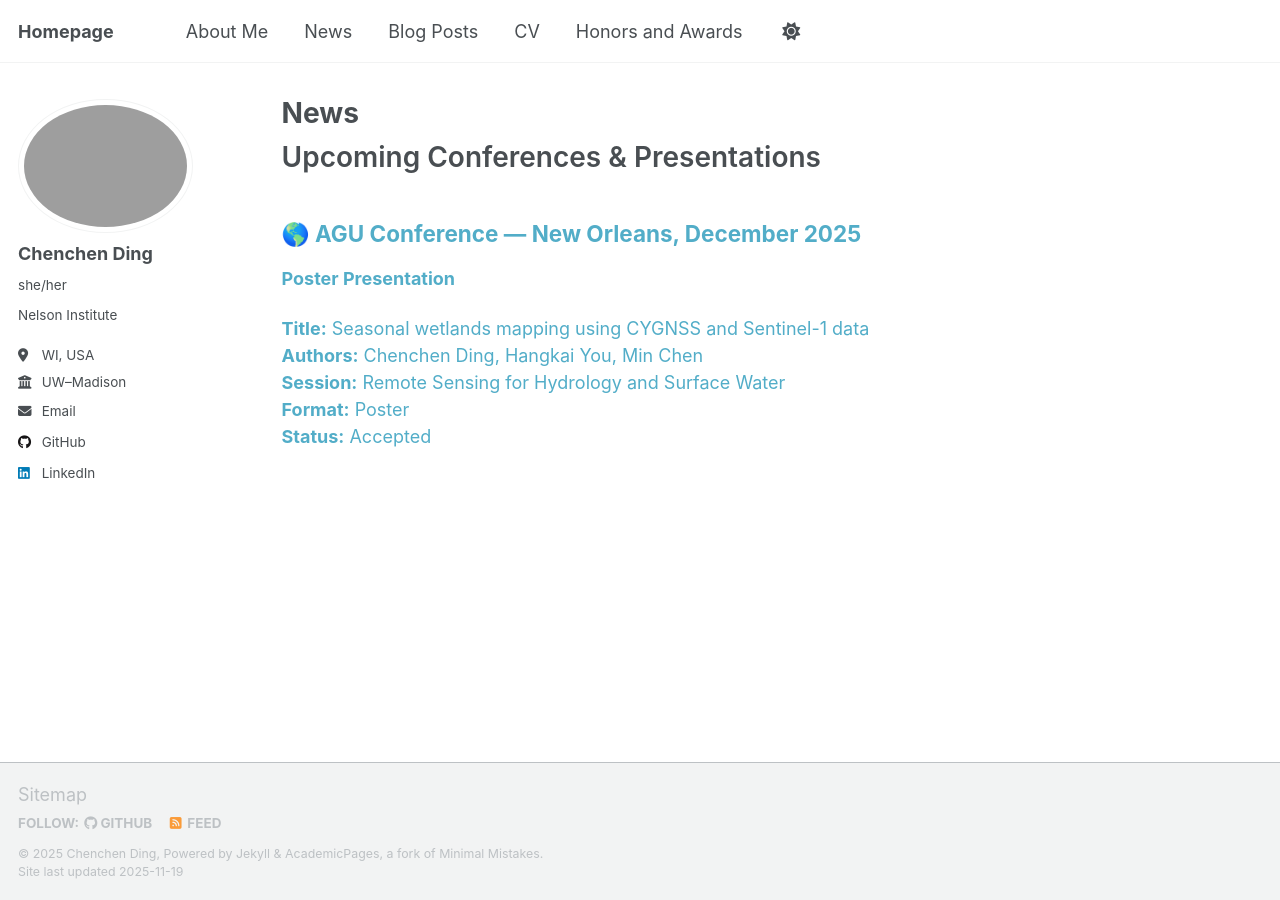
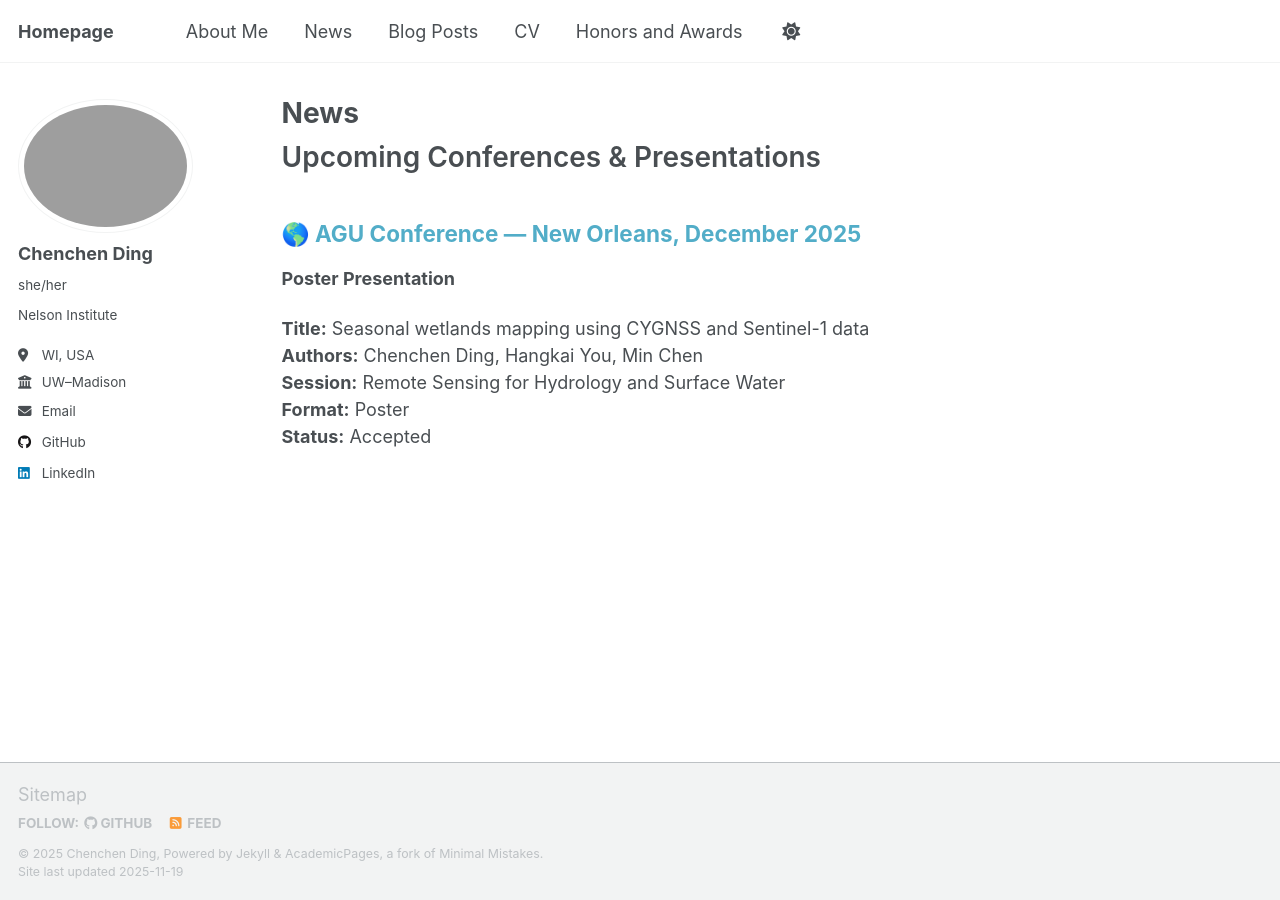
Before and after one commit to DCC0329/ChenchenDing.github.io, a Jekyll site: the page built from _pages/news.html, in a window 1280 px wide. Built offline with Jekyll 4.4.1, drawn with Linux system fonts in a browser that asks for light colours; a script that is not in the unit is left out.

Commit message:
Update news.html

```diff
--- a/_pages/news.html
+++ b/_pages/news.html
@@ -10,8 +10,12 @@ author_profile: true
 </h1>
 
 
-<h2>🌎 <a href="https://www.agu.org" target="_blank" style="text-decoration: none;">
-  <strong>AGU Conference — New Orleans, December 2025</strong></h2>
+<h2>
+  🌎 <a href="https://www.agu.org" target="_blank" style="text-decoration: none;">
+       <strong>AGU Conference — New Orleans, December 2025</strong>
+     </a>
+</h2>
+
 <p><strong>Poster Presentation</strong></p>
 
 <p>
```
